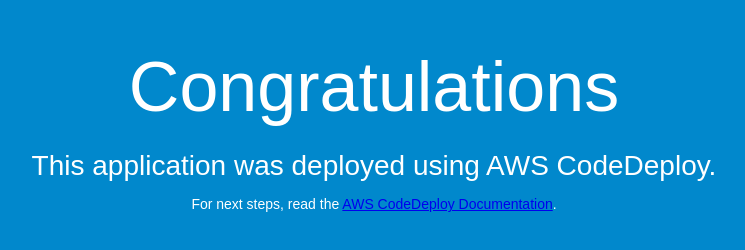
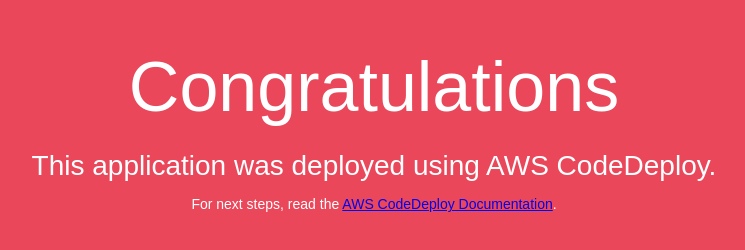
Before and after one commit to NickChen14/SampleApp_with_Travis, a plain HTML site: page index.html in a window 1280 px wide. Shown: the whole page, without its empty margins (266-1011 px from the left). Drawn offline with Linux system fonts and the light colour scheme.

Commit message:
update background color

```diff
--- a/index.html
+++ b/index.html
@@ -6,7 +6,7 @@
   <style>
     body {
       color: #ffffff;
-      background-color: #0188cc;
+      background-color: #EA475B;
       font-family: Arial, sans-serif;
       font-size: 14px;
     }
```
